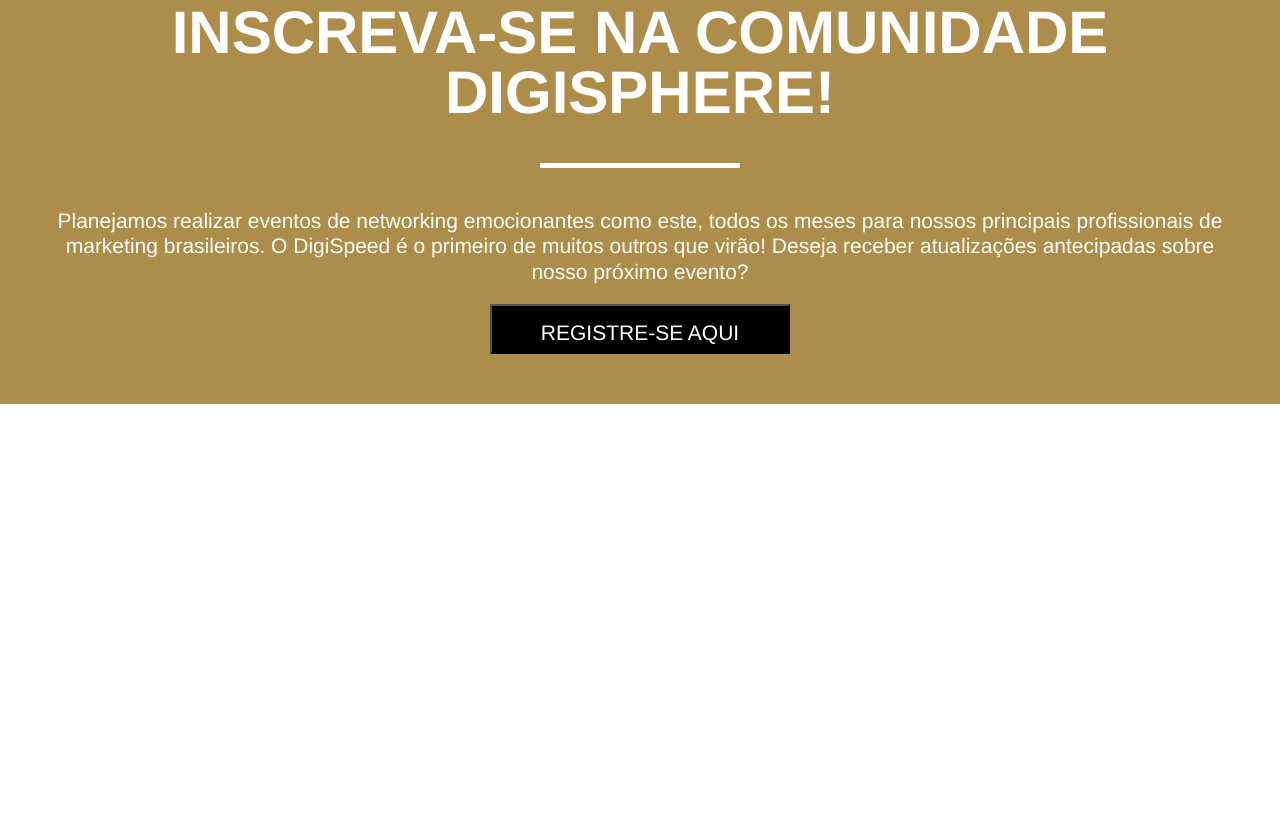
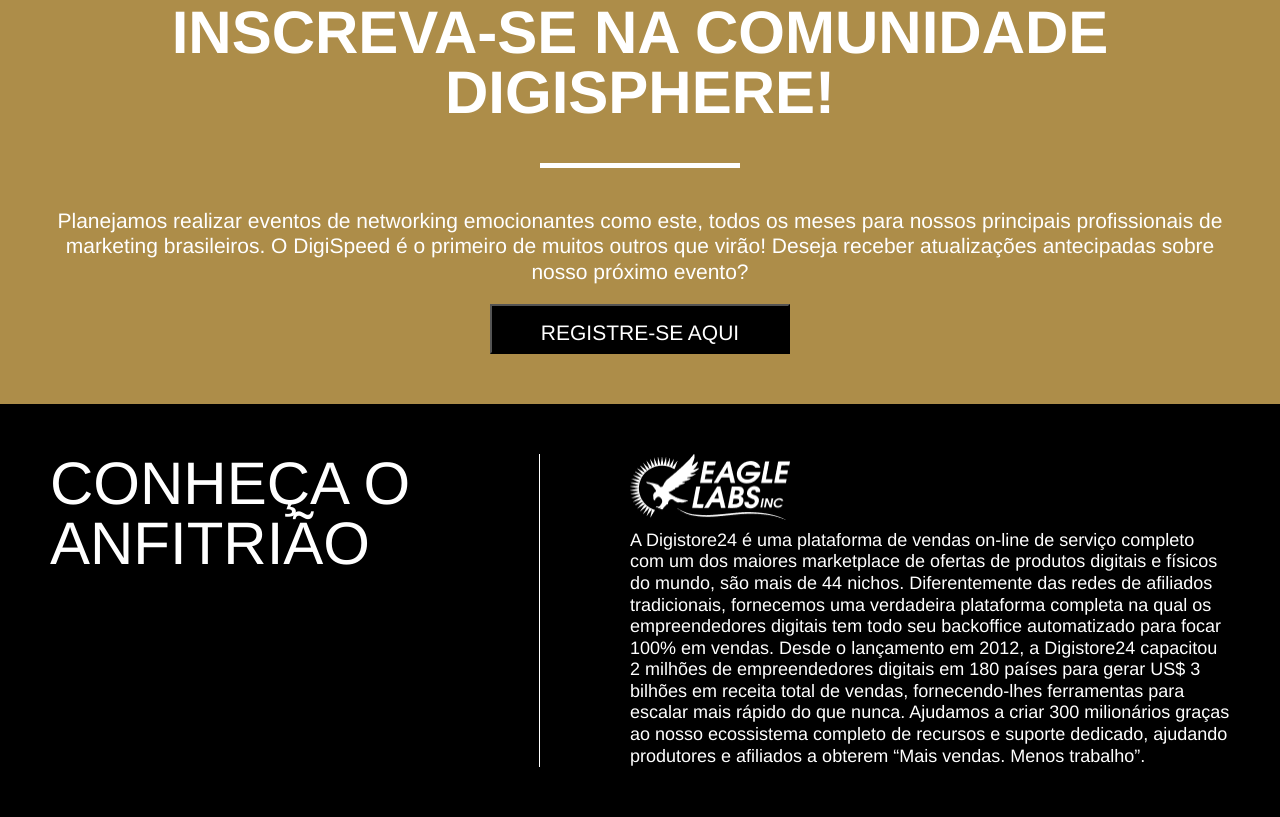
Before and after one commit to VukasinVujic/Test-Task, a plain HTML site: page index.html in a window 1280 px wide. Shown: the part 4387-5204 px from the top of the page. Before the commit the page ends 4791 px from the top, so only its background shows below. Drawn offline with Linux system fonts and the light colour scheme.

Commit message:
first part of sixth slide

```diff
--- a/index.html
+++ b/index.html
@@ -159,6 +159,7 @@
       </p>
     </section>
 
+    <div class="event-info-light">
       <section class="event-info">
         <h2 class="event-info-main-title">EVENT details</h2>
         <hr class="separator event-info-separator" />
@@ -230,7 +231,9 @@
 
       <section class="event-light">
         <div class="event-light-container">
-        <h2 class="event-light-title">INSCREVA-SE NA COMUNIDADE DIGISPHERE!</h2>
+          <h2 class="event-light-title">
+            INSCREVA-SE NA COMUNIDADE DIGISPHERE!
+          </h2>
           <hr class="separator" />
           <p class="event-light-text">
             Planejamos realizar eventos de networking emocionantes como este,
@@ -241,5 +244,36 @@
           <button class="event-light-btn">Registre-se aqui</button>
         </div>
       </section>
+
+      <section class="sponsors-info">
+        <div class="column-1">
+          <h2 class="sponsors-info-title">CONHEÇA O ANFITRIÃO</h2>
+        </div>
+        <div class="middle">
+          <hr class="separator vertical-separator" />
+        </div>
+        <div class="column-2">
+          <img
+            class="sponsors-info-logo"
+            src="./images/Logo-Eagle-labs-Inc-image.png"
+            alt="eagl-image"
+          />
+          <p class="sponsors-info-text">
+            A Digistore24 é uma plataforma de vendas on-line de serviço completo
+            com um dos maiores marketplace de ofertas de produtos digitais e
+            físicos do mundo, são mais de 44 nichos. Diferentemente das redes de
+            afiliados tradicionais, fornecemos uma verdadeira plataforma
+            completa na qual os empreendedores digitais tem todo seu backoffice
+            automatizado para focar 100% em vendas. Desde o lançamento em 2012,
+            a Digistore24 capacitou 2 milhões de empreendedores digitais em 180
+            países para gerar US$ 3 bilhões em receita total de vendas,
+            fornecendo-lhes ferramentas para escalar mais rápido do que nunca.
+            Ajudamos a criar 300 milionários graças ao nosso ecossistema
+            completo de recursos e suporte dedicado, ajudando produtores e
+            afiliados a obterem “Mais vendas. Menos trabalho”.
+          </p>
+        </div>
+      </section>
+    </div>
   </body>
 </html>
--- a/style.css
+++ b/style.css
@@ -2,6 +2,10 @@
   margin: 0;
   padding: 0;
   box-sizing: border-box;
+}
+
+body {
+  overflow-x: hidden;
 }
 
 :root {
@@ -557,8 +561,11 @@
   color: var(--white);
 }
 
+.event-info-light {
+  background-color: var(--gold);
+}
+
 .event-info {
-  background-color: var(--gold);
   color: var(--white);
   padding: 50px;
   display: flex;
@@ -672,7 +679,6 @@
 }
 
 .event-light {
-  background-color: var(--gold);
   color: var(--white);
   padding: 50px;
 }
@@ -733,3 +739,47 @@
     font-size: 18px;
   }
 }
+
+.sponsors-info {
+  padding: 50px;
+  background-color: var(--black);
+  display: flex;
+  color: var(--white);
+  gap: 80px;
+}
+
+.vertical-separator {
+  width: 1px;
+  height: 100%;
+  background-color: var(--white);
+  margin: 0 10px;
+}
+
+.column-2 {
+  max-width: 600px;
+  width: 100%;
+  display: flex;
+  flex-direction: column;
+  gap: 10px;
+}
+
+.sponsors-info .sponsors-info-title {
+  font-family: Helvetica Neue;
+  font-weight: 500;
+  font-size: 60px;
+  line-height: 100%;
+  letter-spacing: -4%;
+}
+
+.sponsors-info .sponsors-info-text {
+  font-family: Helvetica Neue;
+  font-weight: 500;
+  font-size: 18px;
+  line-height: 120%;
+  letter-spacing: 0%;
+}
+
+.sponsors-info-logo {
+  width: 160px;
+  height: 66px;
+}
```
Lines whose indentation alone changed are shown as unchanged.
